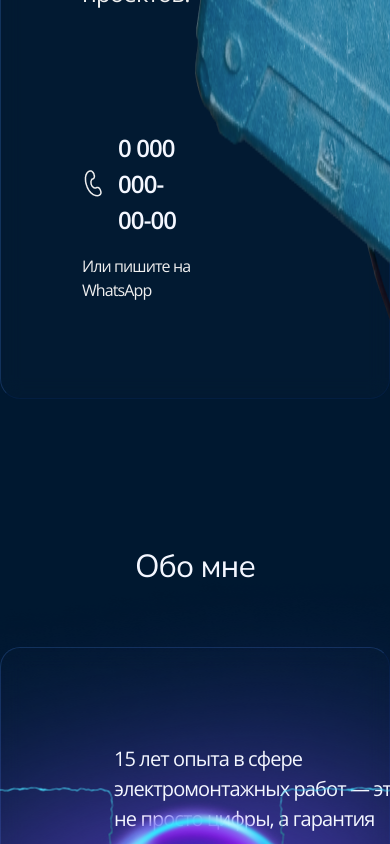
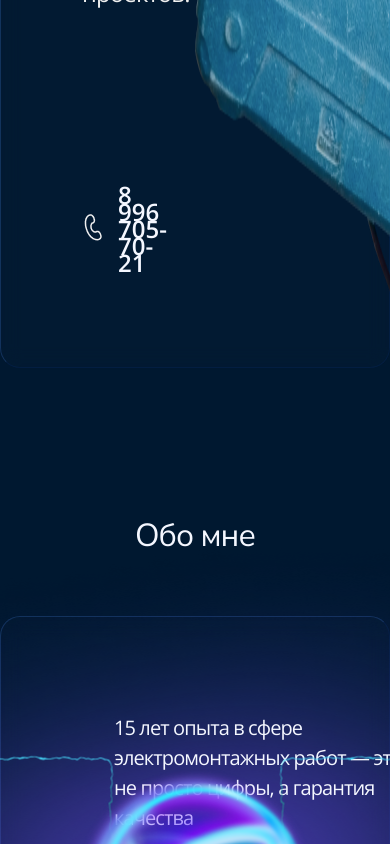
Before and after one commit to sominiac/energy22-new, a React (Vite) app: page / in a window 390 px wide. Shown: the part 940-1784 px from the top of the page. Built offline with nearby package versions, Linux system fonts and the light colour scheme.

Commit message:
fix: changed phone info to phone component

```diff
--- a/src/pages/Info/index.tsx
+++ b/src/pages/Info/index.tsx
@@ -1,8 +1,7 @@
 import Section from "@components/layout/Section";
 import Text from "@components/ui/Text";
+import Phone from "@components/ui/Phone";
 
-import PhoneIcon from "@/assets/images/phone.png";
-import CopyIcon from "@/assets/images/info/copy.svg";
 import ContentImage from "@/assets/images/info/content.jpg";
 
 import styles from "./styles/info.module.scss";
@@ -18,13 +17,7 @@ const Info = () => {
           Хотите обсудить ваш проект или проблему с электрикой? По любым
           вопросам вы можете обратиться по телефону:
         </Text>
-        <div className={styles.info__phone}>
-          <img src={PhoneIcon} alt="phone icon" />
-          <Text className={styles.info__phoneText} componentType="text1">
-            8 996 705-70-21
-          </Text>
-          <img src={CopyIcon} alt="copy icon" />
-        </div>
+        <Phone />
       </div>
       <div className={styles.info__image}>
         <img src={ContentImage} alt="content" />
--- a/src/pages/Info/styles/info.module.scss
+++ b/src/pages/Info/styles/info.module.scss
@@ -35,18 +35,6 @@
     letter-spacing: -2.2%;
   }
 
-  &__phone {
-    display: flex;
-    align-items: center;
-    margin-top: 56px;
-  }
-
-  &__phoneText {
-    margin: 0 32px 0 16px;
-    line-height: 150%;
-    letter-spacing: -2,2%;
-  }
-
   &__image > img {
     width: 100%;
     height: 100%;
--- a/src/pages/Welcome/index.tsx
+++ b/src/pages/Welcome/index.tsx
@@ -1,6 +1,6 @@
 import Text from "@components/ui/Text";
 import Section from "@components/layout/Section";
-import PhoneIcon from "@assets/images/phone.png";
+import Phone from "@components/ui/Phone";
 import WelcomeBgImage from "@assets/images/welcome-bg.png";
 import styles from "./styles/welcome.module.scss";
 
@@ -26,19 +26,10 @@ const Welcome = () => {
           Электромонтажные работы любой сложности: от простых решений до
           масштабных проектов!
         </Text>
-        <div className={styles.welcome__info}>
-          <img src={PhoneIcon} alt="phone icon" />
-          <Text
-            className={styles.welcome__phone}
-            component="h4"
-            componentType="h4"
-          >
-            0 000 000-00-00
-          </Text>
-        </div>
-        <Text className={styles.welcome__infoDescription} componentType="text4">
-          Или пишите на WhatsApp{" "}
-        </Text>
+        <Phone
+          wrappedPhoneTextClass={styles.welcome__phoneText}
+          hasCopy={false}
+        />
       </div>
       <img src={WelcomeBgImage} alt="a man in a special suit" />
     </Section>
--- a/src/pages/Welcome/styles/welcome.module.scss
+++ b/src/pages/Welcome/styles/welcome.module.scss
@@ -44,19 +44,7 @@
     color: variables.$GRAY_TEXT;
   }
 
-  &__info {
-    display: flex;
-    align-items: center;
-    column-gap: 16px;
-    margin-bottom: 16px;
-  }
-
-  &__phone, &__infoDescription {
-    line-height: 150%;
-    letter-spacing: -0.9px;
-  }
-
-  &__infoDescription {
-    color: variables.$GRAY_TEXT;
+  &__phoneText {
+    font-weight: 600;
   }
 }
```
